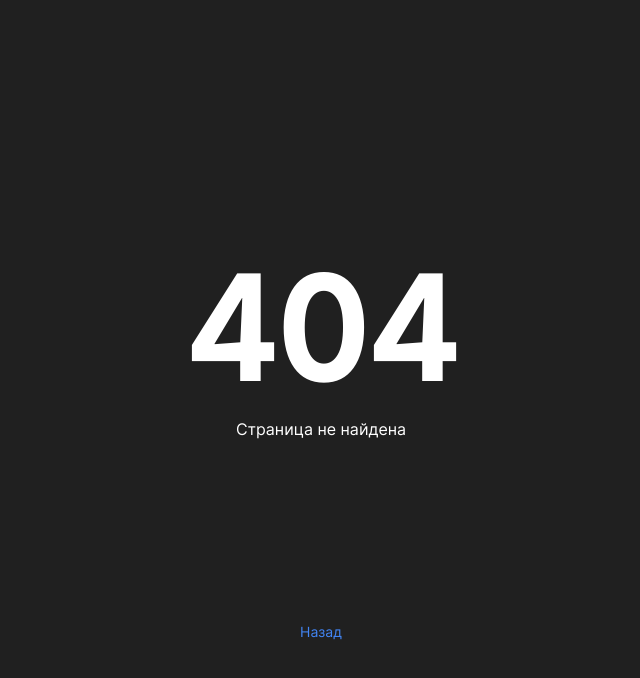
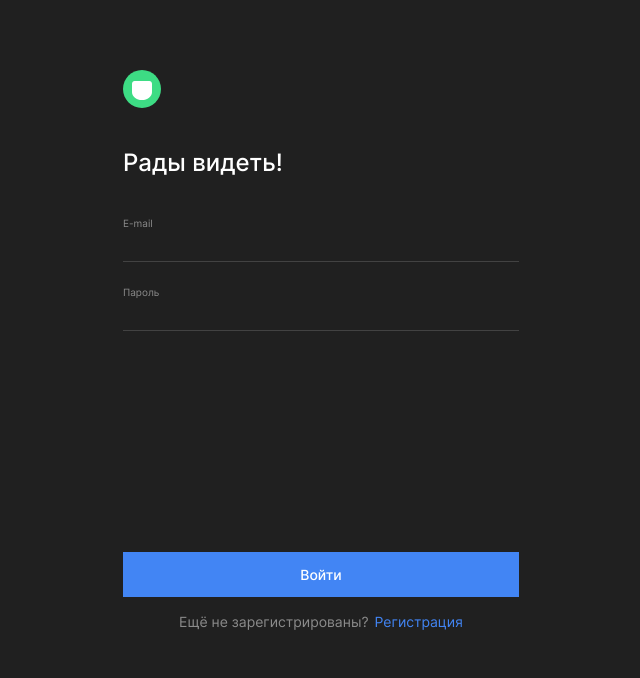
Before and after one commit to Alexeyitm/movies-explorer-frontend, a React (Create React App) app: page /signin in a window 1280 px wide. Before the commit this address had no page. Shown: the top 678 px of the page, without its empty margins (319-959 px from the left). Built offline with nearby package versions, Linux system fonts and the light colour scheme.

Commit message:
ref: change names

```diff
--- a/src/components/App/App.jsx
+++ b/src/components/App/App.jsx
@@ -54,8 +54,8 @@ function App() {
             />
           }/>
           <Route path='/profile' element={<Profile/>}/>
-          <Route path='/register' element={<Register/>}/>
-          <Route path='/login' element={<Login/>}/>
+          <Route path='/signup' element={<Register/>}/>
+          <Route path='/signin' element={<Login/>}/>
           <Route path='/*' element={<NotFound/>}/>
         </Routes>
 
--- a/src/components/Header/Header.jsx
+++ b/src/components/Header/Header.jsx
@@ -8,7 +8,7 @@ function Header({ isActiveBurger, setBurger }) {
 
   return (
     <header className={`header
-      ${location.pathname === "/register" || location.pathname === "/login"
+      ${location.pathname === "/signup" || location.pathname === "/signin"
         ? "header_hidden"
         : location.pathname === "/"
           ? "header_landing"
@@ -24,8 +24,8 @@ function Header({ isActiveBurger, setBurger }) {
           <NavLink className={({isActive}) => "header__link" + (isActive ? " header__link_active" : "")} to="profile">Аккаунт</NavLink>
         </nav>
         <nav className={`header__nav-main ${location.pathname === "/" ? "" : "header__nav-main_hidden"}`}>
-          <NavLink className="header__link-registration" to="register">Регистрация</NavLink>
-          <NavLink className="header__link-signin" to="login">Войти</NavLink>
+          <NavLink className="header__link-registration" to="signup">Регистрация</NavLink>
+          <NavLink className="header__link-signin" to="signin">Войти</NavLink>
         </nav>
         <BurgerButton
           isActiveBurger={isActiveBurger}
--- a/src/components/Login/Login.jsx
+++ b/src/components/Login/Login.jsx
@@ -24,7 +24,7 @@ function Login() {
           <button className="login__button-login">Войти</button>
           <div className="login__register">
             <span className="login__span">Ещё не зарегистрированы?</span>
-            <NavLink className="login__register-link" to="/register">Регистрация</NavLink>
+            <NavLink className="login__register-link" to="/signup">Регистрация</NavLink>
           </div>
         </form>
     </div>
--- a/src/components/Register/Register.jsx
+++ b/src/components/Register/Register.jsx
@@ -31,7 +31,7 @@ function Register() {
           <button className="register__button-register">Зарегистрироваться</button>
           <div className="register__sign-in">
             <span className="register__span">Уже зарегистрированы?</span>
-            <NavLink className="register__sign-in-link" to="/login">Войти</NavLink>
+            <NavLink className="register__sign-in-link" to="/signin">Войти</NavLink>
           </div>
         </form>
     </div>
```
